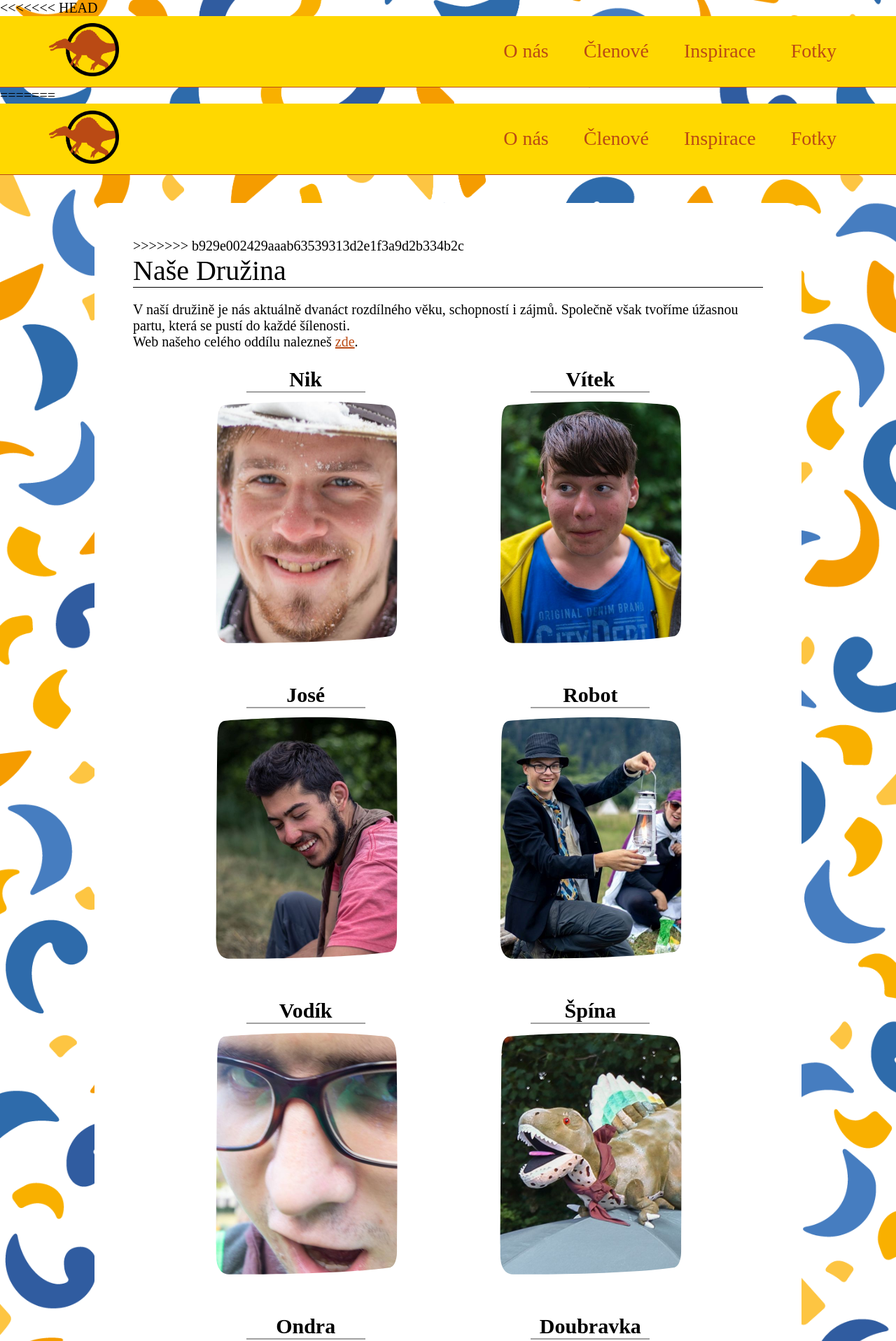
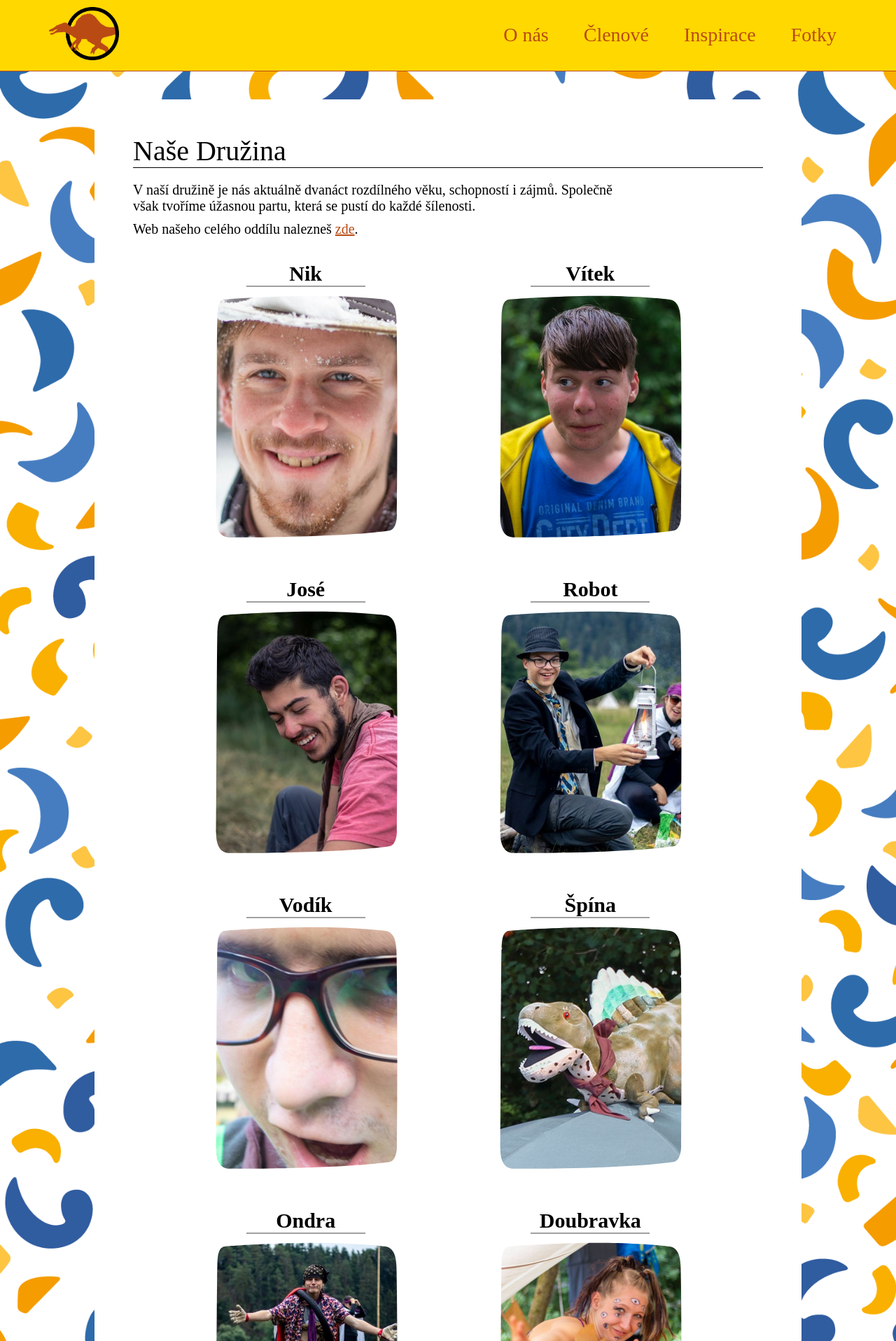
Before and after one commit to RobotStopari/spinostranky, a PHP site: page /clenove in a window 1280 px wide. Shown: the top 1916 px of the page at 70% size. Run offline with PHP 8.4, Linux system fonts and the light colour scheme; some web fonts are replaced.

Commit message:
Fix merge errors, formating

```diff
--- a/elements/navigation.php
+++ b/elements/navigation.php
@@ -1,17 +1,3 @@
-<<<<<<< HEAD
-    <nav class="head">
-        <div class="head-float">
-            <a href="/"><img src="/images/main/Logo.png" alt="logo" class="logo"></a>
-            <ul class="navbar">
-                <li class="navbar-item"><a href="/" class="navbar-link">O nás</a></li>
-                <li class="navbar-item"><a href="/clenove" class="navbar-link">Členové</a></li>
-                <li class="navbar-item"><a href="/inspiruj-se" class="navbar-link">Inspirace</a></li>
-                <li class="navbar-item"><a href="/nase-fotky" class="navbar-link">Fotky</a></li>
-            </ul>
-        </div>
-    </nav>
-
-=======
 <nav class="head">
     <div class="head-float">
         <a href="/"><img src="/images/main/Logo.png" alt="logo" class="logo"></a>
@@ -25,4 +11,3 @@
 </nav>
 <div class="page">
     <main class="page-float">
->>>>>>> b929e002429aaab63539313d2e1f3a9d2b334b2c
--- a/styles/druzina.css
+++ b/styles/druzina.css
@@ -34,10 +34,6 @@
     opacity: 0%;
     transition: 500ms;
     padding: 20px;
-<<<<<<< HEAD
-    ;
-=======
->>>>>>> b929e002429aaab63539313d2e1f3a9d2b334b2c
     z-index: 2;
 }
 
@@ -67,14 +63,11 @@
     background-color: #255b9eea;
 }
 
-<<<<<<< HEAD
-=======
 .clenove-text {
     margin: 10px 0;
     max-width: 700px;
 }
 
->>>>>>> b929e002429aaab63539313d2e1f3a9d2b334b2c
 .figure-svg:hover~.figure-back {
     height: 360px;
 }
--- a/styles/inspirace.css
+++ b/styles/inspirace.css
@@ -95,15 +95,12 @@ h2 {
     list-style: none;
 }
 
-<<<<<<< HEAD
-=======
 @media only screen and (max-width: 850px) {
     .columns {
         column-count: 2;
     }
 }
 
->>>>>>> b929e002429aaab63539313d2e1f3a9d2b334b2c
 @media only screen and (max-width: 350px) {
     h2 {
         font-size: 18px;
```
Also changed, not shown: elements/page.php (+1 -6 lines), pages/fotografie.php (+0 -8 lines), pages/inspirace.php (+0 -17 lines), elements/end.php (line endings or trailing spaces), styles/styles.css (line endings or trailing spaces).
